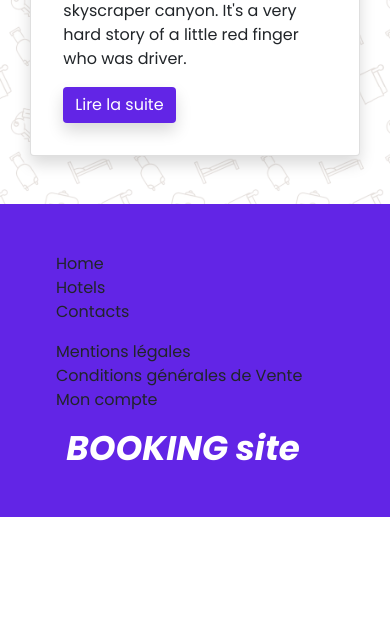
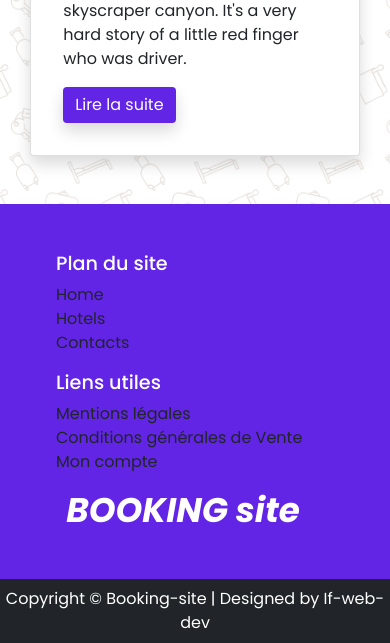
Before and after one commit to if-web-dev/booking-site-php-pdo-project, a PHP site: page / in a window 390 px wide. Shown: the part 5139-5782 px from the top of the page. Before the commit the page ends 5656 px from the top, so only its background shows below. Run offline with PHP 8.4, Linux system fonts and the light colour scheme.

Commit message:
footer improvement

```diff
--- a/public/CSS/main.css
+++ b/public/CSS/main.css
@@ -215,6 +215,14 @@ button:hover,
 	outline: none !important;
 }
 
+/*-------footer---------*/
+
+footer h4 {
+	font-style: normal;
+	font-weight: 500;
+	font-size: 1.2rem;
+}
+
 
 @media only screen and (max-width: 1200px) {
 
--- a/views/common/footer.view.php
+++ b/views/common/footer.view.php
@@ -1,7 +1,10 @@
-<footer class="py-5 text-white violet-bg ">
-	<div class="row container-fluid justify-content-center">
-		<div class="col-12 col-xl-3">
+<footer class="text-white violet-bg ">
+	<div class="py-5 row container-fluid justify-content-center">
+		<div class="col-12 col-md-3">
 			<ul>
+				<li>
+					<h4>Plan du site</h4>
+				</li>
 				<li>
 					<a href="accueil" class="text-decoration-none text-dark">Home</a>
 				</li>
@@ -14,8 +17,11 @@
 				</li>
 			</ul>
 		</div>
-		<div class="col-12 col-xl-3">
+		<div class="col-12 col-md-3">
 			<ul>
+				<li>
+					<h4>Liens utiles</h4>
+				</li>
 				<li>
 					<a href="#" class="text-decoration-none text-dark">Mentions légales</a>
 				</li>
@@ -27,8 +33,11 @@
 				</li>
 			</ul>
 		</div>
-		<div class="col-12 col-xl-3">
+		<div class="col-12 col-md-3">
 			<p class="display-4 m-0 text-center">BOOKING site</p>
 		</div>
 	</div>
+	<div class="bg-dark text-center">
+		<p class="m-0 py-2">Copyright © Booking-site | Designed by If-web-dev</p>
+	</div>
 </footer>
```
